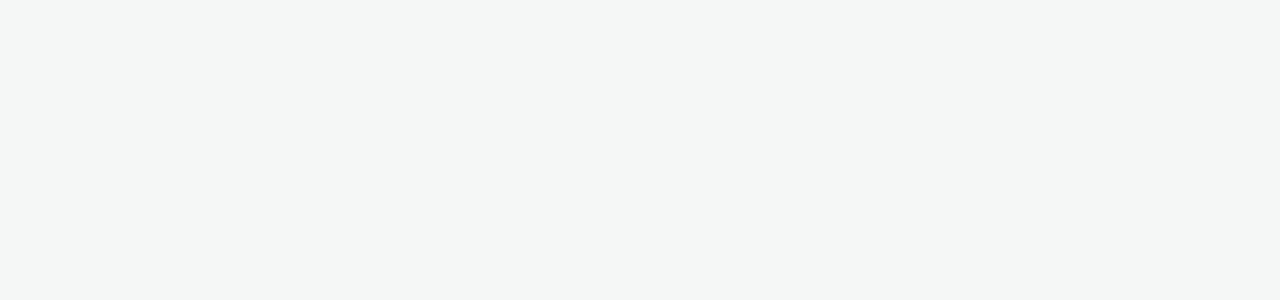
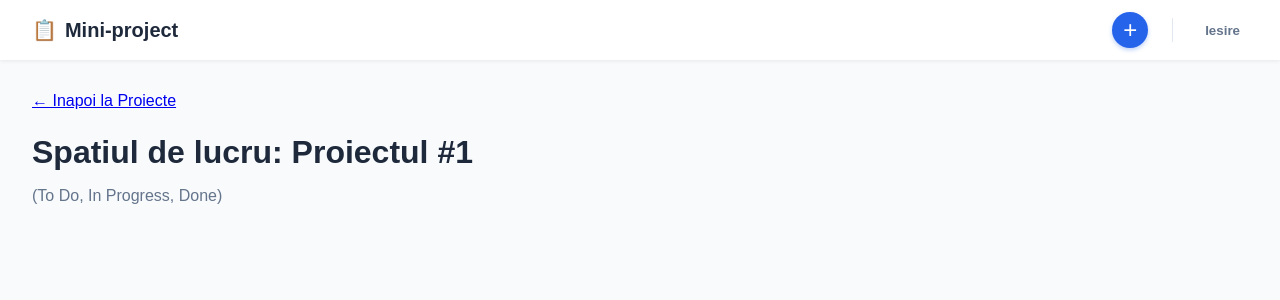
Before and after one commit to GrafRobert/task-manager-ui, a Vue app: page /projects/1 in a window 1280 px wide. Before the commit this address had no page. Shown: the top 300 px of the page. Built offline with nearby package versions, Linux system fonts and the light colour scheme; the HTML template or start-up script is replaced by a standard one.

Commit message:
Adaugare componenta ProjectWorkspaceView

```diff
--- a/src/router/index.ts
+++ b/src/router/index.ts
@@ -16,6 +16,12 @@
       name: 'dashboard',
       component: DashboardView,
     },
+
+    {
+      path: '/projects/:id',
+      name: 'project-workspace',
+      component: () => import('../views/ProjectWorkspaceView.vue'),
+    },
   ],
 })
 
--- a/src/views/DashboardView.vue
+++ b/src/views/DashboardView.vue
@@ -1,5 +1,6 @@
 <script setup lang="ts">
 import { ref, onMounted } from 'vue'
+import { useRouter } from 'vue-router'
 import apiClient from '@/api/axios'
 import ProjectForm from '@/components/ProjectForm.vue'
 import TopNavbar from '@/components/TopNavbar.vue'
@@ -8,6 +9,11 @@
 const loading = ref(true)
 const errorMessage = ref('')
 const showModal = ref(false)
+const router = useRouter()
+
+const goToProject = (projectId: number) => {
+  router.push(`/project/${projectId}`)
+}
 
 const fetchProjects = async () => {
   try {
@@ -61,7 +67,7 @@
           <p class="card-desc">{{ project.description || 'Fără descriere.' }}</p>
           <div class="card-footer">
             <span class="date">Creat: {{ new Date(project.created_at).toLocaleDateString() }}</span>
-            <button class="view-btn">Deschide →</button>
+            <button class="view-btn" @click="goToProject(project.id)">Deschide →</button>
           </div>
         </div>
       </div>
--- /dev/null
+++ b/src/views/ProjectWorkspaceView.vue
@@ -0,0 +1,58 @@
+<script setup lang="ts">
+import { useRoute } from 'vue-router'
+import TopNavbar from '@/components/TopNavbar.vue'
+
+const route = useRoute()
+const projectId = route.params.id
+</script>
+
+<template>
+  <div class="app-layout">
+    <TopNavbar />
+
+    <main class="workspace-content">
+      <div class="header-actions">
+        <RouterLink to="/dashboard" class="black-link">← Inapoi la Proiecte</RouterLink>
+      </div>
+
+      <h1>Spatiul de lucru: Proiectul #{{ projectId }}</h1>
+      <p class="subtitle">(To Do, In Progress, Done)</p>
+    </main>
+  </div>
+</template>
+
+<style scoped>
+.app-layout {
+  min-height: 100vh;
+  background-color: #f8fafc;
+}
+.workspace-content {
+  max-width: 1400px;
+  margin: 0 auto;
+  padding: 2rem;
+}
+
+.header-actions {
+  margin-bottom: 1.5rem;
+}
+.back-link {
+  color: #64748b;
+  text-decoration: none;
+  font-weight: 500;
+  font-size: 0.9rem;
+  transition: color 0.2s;
+}
+.back-link:hover {
+  color: #2563eb;
+}
+
+h1 {
+  margin: 0 0 0.5rem 0;
+  color: #1e293b;
+  font-size: 2rem;
+}
+.subtitle {
+  color: #64748b;
+  font-size: 1rem;
+}
+</style>
```
